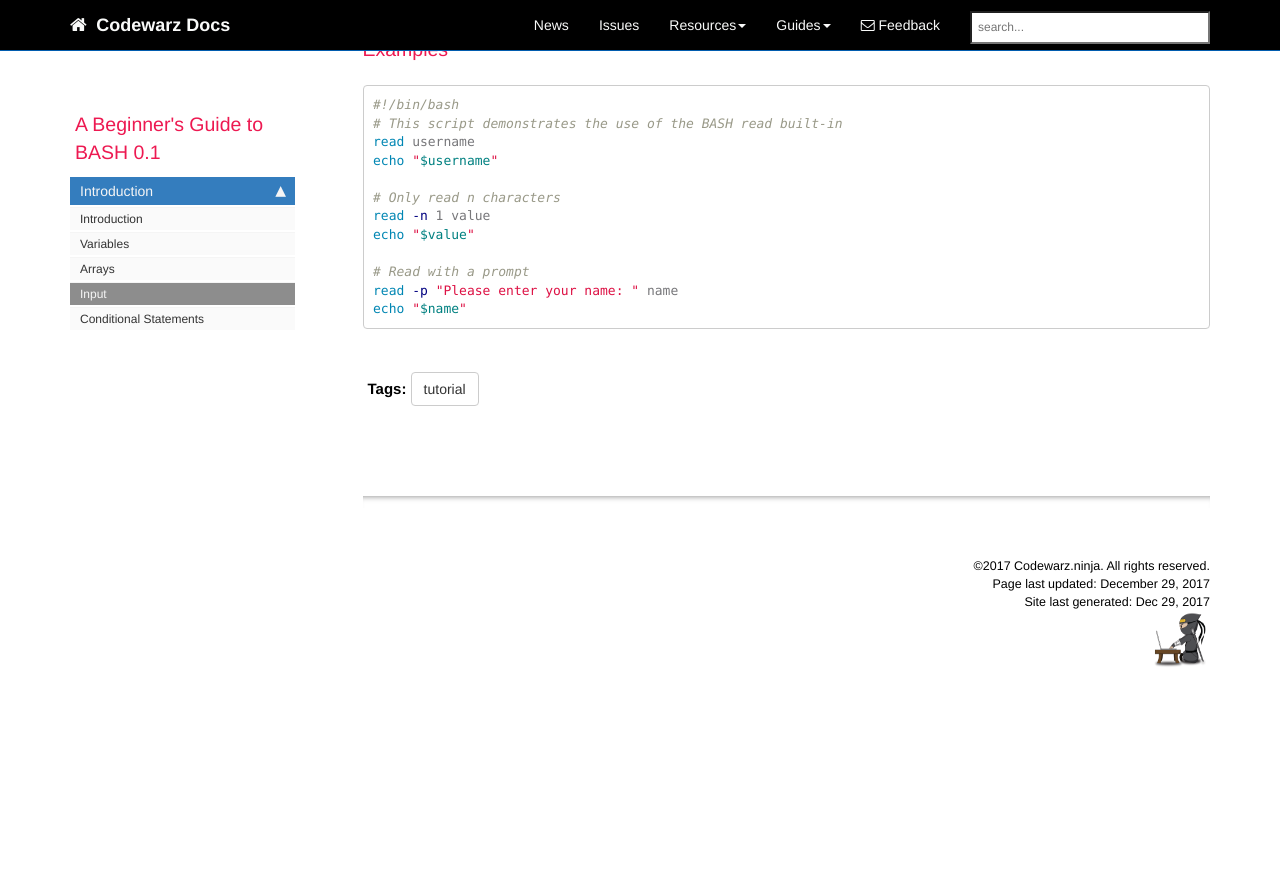
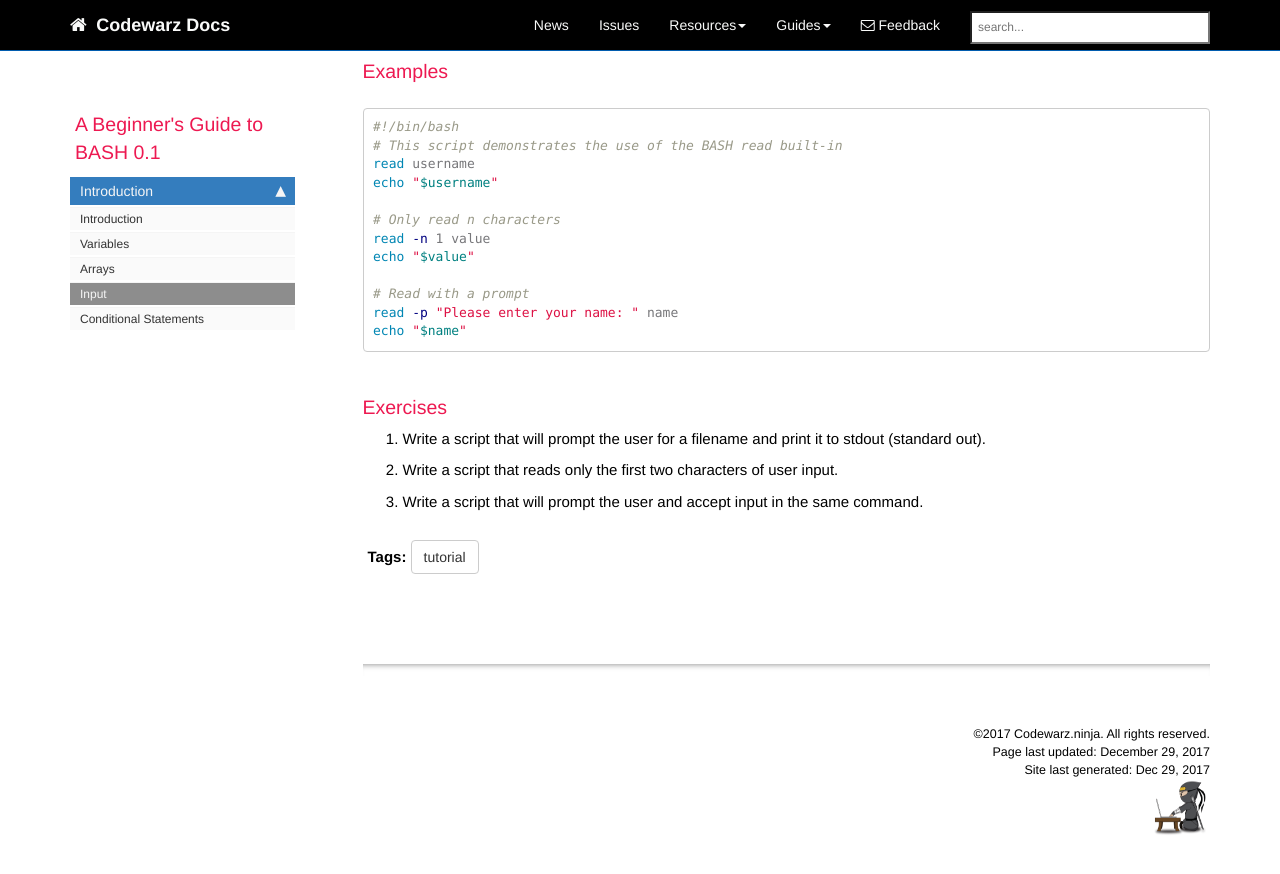
Before and after one commit to codewarz-ninja/runcode-docs.github.io, a Jekyll site: the page built from pages/bash/input.md, in a window 1280 px wide and 900 px high, scrolled down 1343 px. Shown: the top 874 px of the window. Built offline with Jekyll 4.4.1, drawn with Linux system fonts in a browser that asks for light colours; nearby versions of some CDN libraries; comment, search, counter and statistics services are not loaded; before the commit the page ends 2075 px from its top, so only the background shows below that.

Commit message:
updated the bash input guide

````diff
--- a/pages/bash/input.md
+++ b/pages/bash/input.md
@@ -66,3 +66,9 @@ echo "$value"
 read -p "Please enter your name: " name
 echo "$name"
 ```
+
+### Exercises
+
+1. Write a script that will prompt the user for a filename and print it to stdout (standard out).
+2. Write a script that reads only the first two characters of user input.
+3. Write a script that will prompt the user and accept input in the same command.
````
